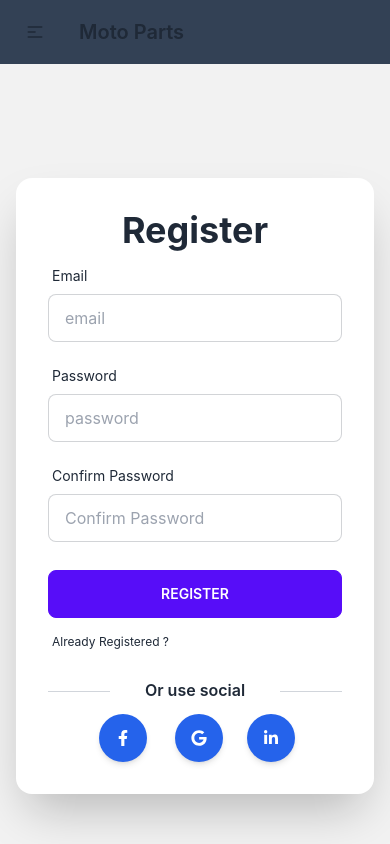
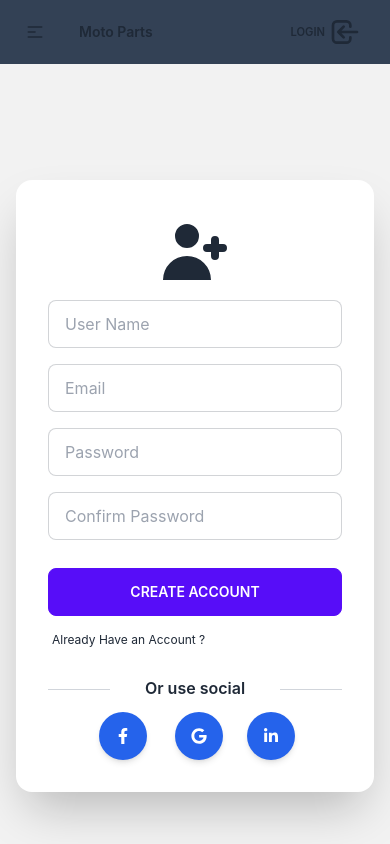
Before and after one commit to Habib255/moto-parts-client-side, a React (Create React App) app: page /register in a window 390 px wide. Shown: the top 844 px of the page. Built offline with nearby package versions, Linux system fonts and the light colour scheme; no server answers.

Commit message:
added requireauth

```diff
--- a/src/Pages/Home/Home.js
+++ b/src/Pages/Home/Home.js
@@ -10,7 +10,6 @@ const Home = () => {
 
             <Carousel></Carousel>
             <HomeProducts></HomeProducts>
-            <Loading></Loading>
         </div>
     );
 };
--- a/src/Pages/Login/Login.js
+++ b/src/Pages/Login/Login.js
@@ -1,7 +1,7 @@
 import React from 'react';
 import { useSignInWithEmailAndPassword } from 'react-firebase-hooks/auth';
 import { useForm } from 'react-hook-form';
-import { Link, useNavigate } from 'react-router-dom';
+import { Link, useLocation, useNavigate } from 'react-router-dom';
 import auth from '../../firebase.init';
 import Loading from '../Shared/Loading';
 import Social from './Social';
@@ -16,11 +16,13 @@ const Login = () => {
     ] = useSignInWithEmailAndPassword(auth);
     const navigate = useNavigate()
     let loginError
+    const location = useLocation()
+    let from = location.state?.from?.pathname || "/home";
     if (loading) {
         return <Loading></Loading>
     }
     if (user) {
-        return navigate('/home')
+        return navigate(from, { replace: true });
 
     }
     if (error) {
@@ -38,7 +40,10 @@ const Login = () => {
                 <div class="card w-full shadow-2xl bg-base-100">
 
                     <div class="card-body">
-                        <h2 className='text-center text-4xl font-bold'>Login</h2>
+                        <svg xmlns="http://www.w3.org/2000/svg" className=" place-self-center h-20 w-20" viewBox="0 0 20 20" fill="currentColor">
+                            <path fillRule="evenodd" d="M18 10a8 8 0 11-16 0 8 8 0 0116 0zm-6-3a2 2 0 11-4 0 2 2 0 014 0zm-2 4a5 5 0 00-4.546 2.916A5.986 5.986 0 0010 16a5.986 5.986 0 004.546-2.084A5 5 0 0010 11z" clipRule="evenodd" />
+                        </svg>
+
                         <form onSubmit={handleSubmit(onSubmit)}>
                             <div class="form-control">
                                 <label class="label">
@@ -61,7 +66,7 @@ const Login = () => {
                                 <label class="label">
                                     <span class="label-text">Password</span>
                                 </label>
-                                <input type="text" placeholder="password" class="input input-bordered" {...register("password", {
+                                <input type="password" placeholder="password" class="input input-bordered" {...register("password", {
                                     required: {
                                         value: true, message: 'password is required'
                                     },
@@ -88,7 +93,7 @@ const Login = () => {
                         </form>
 
                         <label class="label">
-                            <Link to="/register" class="label-text-alt link link-hover">Not Registered yet?</Link>
+                            <Link to="/register" class="label-text-alt link link-hover">Don't Have any Account?</Link>
                         </label>
 
                         <Social></Social>
--- a/src/Pages/Login/Register.js
+++ b/src/Pages/Login/Register.js
@@ -1,5 +1,6 @@
-import React, { useState } from 'react';
-import { useCreateUserWithEmailAndPassword } from 'react-firebase-hooks/auth';
+
+import React from 'react';
+import { useCreateUserWithEmailAndPassword, useUpdateProfile } from 'react-firebase-hooks/auth';
 import { useForm } from 'react-hook-form';
 import { Link, useNavigate } from 'react-router-dom';
 import auth from '../../firebase.init';
@@ -7,35 +8,33 @@ import Loading from '../Shared/Loading';
 import Social from './Social';
 
 const Register = () => {
-    const [passError, setPassError] = useState('')
     const navigate = useNavigate()
-    const { register, formState: { errors }, handleSubmit, reset } = useForm();
+    const { register, formState: { errors }, handleSubmit, watch } = useForm();
+    const password = watch('password')
     const [
         createUserWithEmailAndPassword,
         user,
         loading,
         error,
     ] = useCreateUserWithEmailAndPassword(auth);
+    const [updateProfile, updating, updateError] = useUpdateProfile(auth);
     let createUserError;
     if (loading) {
         <Loading></Loading>
     }
+    if (user) {
+        console.log(user)
+        return navigate('/home')
 
-    if (user) {
-        return navigate('/home')
     }
     if (error) {
         createUserError = <p className='text-red-500'>{error.message}</p>
 
     }
-    const onSubmit = data => {
-        if (data.password !== data.confirmPassword) {
-            return setPassError('Both Password should match')
-        }
-        setPassError('')
-        createUserWithEmailAndPassword(data.email, data.password)
+    const onSubmit = async data => {
+        await createUserWithEmailAndPassword(data.email, data.password)
+        await updateProfile({ displayName: data.name })
     };
-
     return (
 
         <div class="hero min-h-screen bg-base-200">
@@ -45,13 +44,28 @@ const Register = () => {
                 <div class="card w-full shadow-2xl bg-base-100">
 
                     <div class="card-body">
-                        <h2 className='text-center text-4xl font-bold'>Register</h2>
+                        <svg xmlns="http://www.w3.org/2000/svg" className="place-self-center h-20 w-20" viewBox="0 0 20 20" fill="currentColor">
+                            <path d="M8 9a3 3 0 100-6 3 3 0 000 6zM8 11a6 6 0 016 6H2a6 6 0 016-6zM16 7a1 1 0 10-2 0v1h-1a1 1 0 100 2h1v1a1 1 0 102 0v-1h1a1 1 0 100-2h-1V7z" />
+                        </svg>
                         <form onSubmit={handleSubmit(onSubmit)}>
                             <div class="form-control">
+
+                                <input type="text" placeholder="User Name" class="input input-bordered" {...register("name", {
+                                    required: {
+                                        value: true, message: 'Name is required'
+                                    },
+                                    pattern: {
+                                        value: /^[A-Za-z]/,
+                                        message: 'Enter a valid name'
+                                    }
+                                })} />
                                 <label class="label">
-                                    <span class="label-text">Email</span>
+                                    {errors.name && <span class="label-text text-red-700 ">{errors.name.message}</span>}
                                 </label>
-                                <input type="text" placeholder="email" class="input input-bordered" {...register("email", {
+                            </div>
+                            <div class="form-control">
+
+                                <input type="text" placeholder="Email" class="input input-bordered" {...register("email", {
                                     required: {
                                         value: true, message: 'Email is required'
                                     },
@@ -65,10 +79,8 @@ const Register = () => {
                                 </label>
                             </div>
                             <div class="form-control">
-                                <label class="label">
-                                    <span class="label-text">Password</span>
-                                </label>
-                                <input name='password' type="password" placeholder="password" class="input input-bordered" {...register("password", {
+
+                                <input name='password' type="password" placeholder="Password" class="input input-bordered" {...register("password", {
                                     required: {
                                         value: true, message: 'password is required'
                                     },
@@ -81,34 +93,30 @@ const Register = () => {
                                     {errors.password && <span class="label-text text-red-700 ">{errors.password.message}</span>}
                                 </label>
 
-
                             </div>
                             <div class="form-control">
-                                <label class="label">
-                                    <span class="label-text">Confirm Password</span>
-                                </label>
+
                                 <input type="password" placeholder="Confirm Password" class="input input-bordered" {...register("confirmPassword", {
-                                    required: {
-                                        value: true, message: 'Confirm password is required'
-                                    },
-
+                                    required: 'confirm password is required',
+                                    validate: (value) =>
+                                        value === password || 'Both password should match'
 
                                 })} />
                                 <label class="label">
+
                                     {errors.confirmPassword && <span class="label-text text-red-700 ">{errors.confirmPassword.message}</span>}
 
-                                    <span class="label-text text-red-700 ">{passError}</span>
                                 </label>
 
 
                             </div>
                             <div class="form-control mt-3">
-                                <button type='submit' class="btn btn-primary">Register</button>
+                                <button type='submit' class="btn btn-primary">Create Account</button>
                             </div>
                         </form>
                         {createUserError}
                         <label class="label">
-                            <Link to="/login" class="label-text-alt link link-hover">Already Registered ?</Link>
+                            <Link to="/login" class="label-text-alt link link-hover">Already Have an Account ?</Link>
                         </label>
 
                         <Social></Social>
--- a/src/Pages/Login/Social.js
+++ b/src/Pages/Login/Social.js
@@ -9,6 +9,7 @@ const Social = () => {
     const [signInWithGoogle, gUser, gLoading, gError] = useSignInWithGoogle(auth);
     const navigate = useNavigate()
     let error;
+    console.log(gUser)
     if (gUser) {
         return navigate('/home')
     }
--- a/src/Pages/Products/Product.js
+++ b/src/Pages/Products/Product.js
@@ -1,4 +1,5 @@
 import React from 'react';
+import { Link } from 'react-router-dom';
 
 const Product = ({ product }) => {
     const { image, minOrderQty, name, price, details, availableQty
@@ -14,7 +15,7 @@ const Product = ({ product }) => {
                 <span>Available Quantity: {availableQty}</span>
                 <span>Minimum Order: {minOrderQty}</span>
                 <div class="card-actions justify-end">
-                    <button class="btn btn-primary">Buy Now</button>
+                    <Link to='/purchase' class="btn btn-primary">Buy Now</Link>
                 </div>
             </div>
         </div>
--- a/src/Pages/Shared/Navbar.js
+++ b/src/Pages/Shared/Navbar.js
@@ -1,7 +1,22 @@
 import React from 'react';
 import { Link } from 'react-router-dom';
+import { useAuthState } from 'react-firebase-hooks/auth';
+import auth from '../../firebase.init';
+import { signOut } from 'firebase/auth';
+import Loading from './Loading';
 
 const Navbar = () => {
+    const [user, loading, error] = useAuthState(auth);
+    console.log(user)
+    if (loading) {
+        return <Loading></Loading>
+    }
+    if (error) {
+        console.log(error)
+    }
+    const logOut = () => {
+        signOut(auth)
+    }
     return (
         <div class="navbar bg-slate-700">
             <div class="navbar-start">
@@ -12,22 +27,54 @@ const Navbar = () => {
                     <ul tabindex="0" class="menu menu-compact dropdown-content mt-3 p-2 shadow bg-base-100 rounded-box w-52">
                         <li><Link to="/home"> Home</Link></li>
                         <li><Link to="/products"> Products</Link></li>
-                        <li><Link to="/login">Login</Link></li>
                         <li><Link to="/dashboard">Dashboard</Link></li>
+
+
                     </ul>
+
                 </div>
-                <Link class="btn btn-ghost normal-case text-xl" to="/home">Moto Parts</Link>
+                <Link class="btn btn-ghost normal-case lg:text-xl text-sm" to="/home">Moto Parts</Link>
 
             </div>
-            <div class="navbar-center hidden lg:flex">
+            <div class="navbar-end hidden lg:flex">
                 <ul class="menu menu-horizontal p-0">
                     <li><Link to="/home"> Home</Link></li>
                     <li><Link to="/products"> Products</Link></li>
-                    <li><Link to="/login">Login</Link></li>
                     <li><Link to="/dashboard">Dashboard</Link></li>
+
+                    <li>
+                        {user ?
+                            <>
+
+
+
+                                <button onClick={logOut} className='btn btn-ghost'>LogOut({user?.displayName?.slice(0, 2)})  </button>
+
+                            </>
+                            :
+
+                            <button className='btn btn-ghost'> <Link to='/login'>Login</Link></button>
+
+                        }
+                    </li>
                 </ul>
             </div>
-        </div>
+            <div className='navbar-end lg:hidden'>
+                {user ?
+
+                    <button onClick={logOut} className='btn btn-ghost'><small>({user?.displayName?.slice(0, 2)})</small><svg xmlns="http://www.w3.org/2000/svg" className="h-8 w-10" fill="none" viewBox="0 0 24 24" stroke="currentColor" strokeWidth={2}>
+                        <path strokeLinecap="round" strokeLinejoin="round" d="M17 16l4-4m0 0l-4-4m4 4H7m6 4v1a3 3 0 01-3 3H6a3 3 0 01-3-3V7a3 3 0 013-3h4a3 3 0 013 3v1" />
+                    </svg> </button>
+
+                    :
+
+                    <Link to='/login'> <button className='btn btn-ghost' to='/login' ><small>login</small><svg xmlns="http://www.w3.org/2000/svg" className="h-8 w-10" fill="none" viewBox="0 0 24 24" stroke="currentColor" strokeWidth={2}>
+                        <path strokeLinecap="round" strokeLinejoin="round" d="M11 16l-4-4m0 0l4-4m-4 4h14m-5 4v1a3 3 0 01-3 3H6a3 3 0 01-3-3V7a3 3 0 013-3h7a3 3 0 013 3v1" />
+                    </svg></button></Link>
+
+                }
+            </div>
+        </div >
 
 
 
```
Also changed, not shown: src/App.js (+7 -0 lines), src/Pages/Login/RequireAuth.js (added, +19 -0 lines), src/Pages/Purchase/Purchase.js (added, +23 -0 lines).
